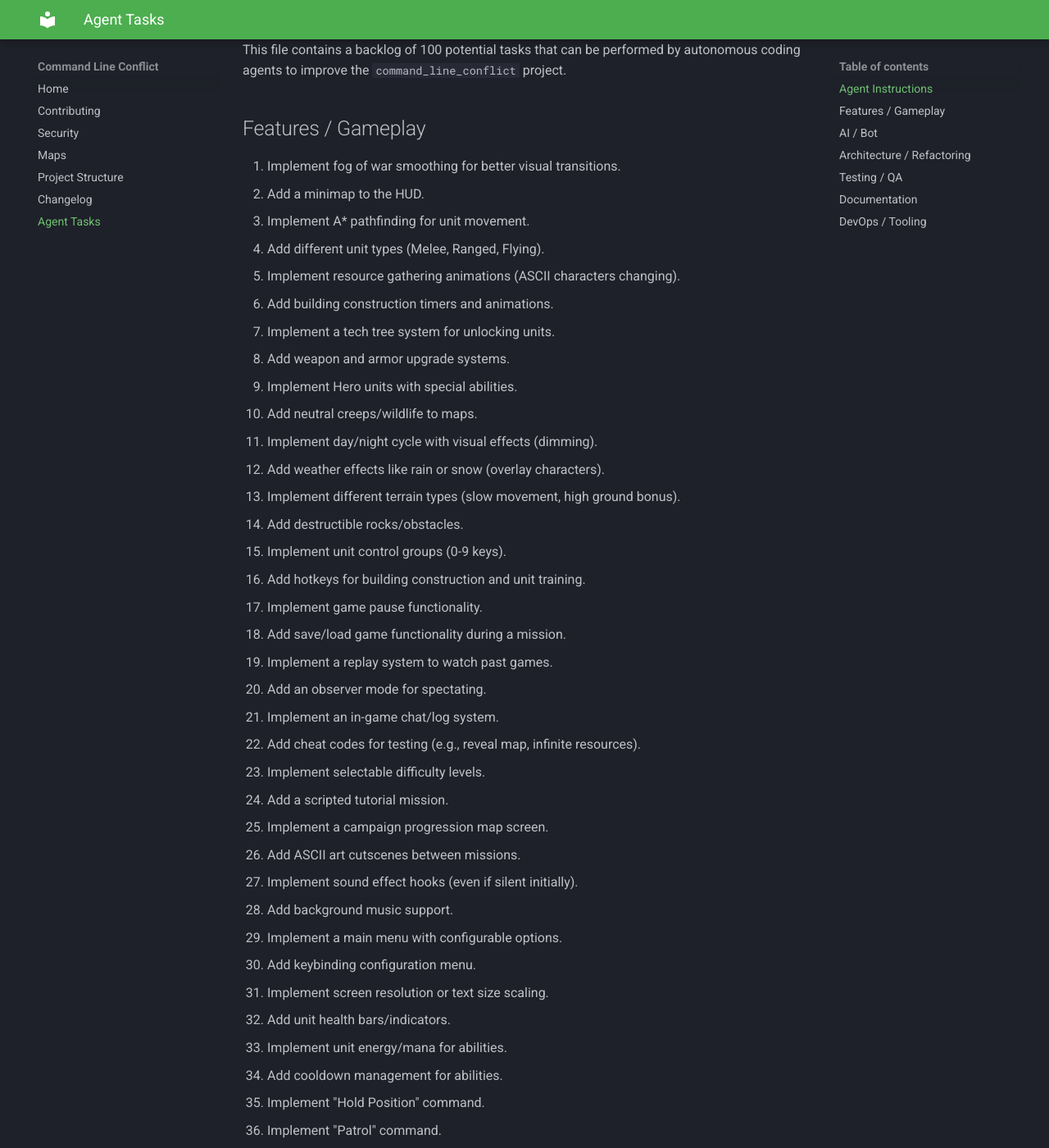
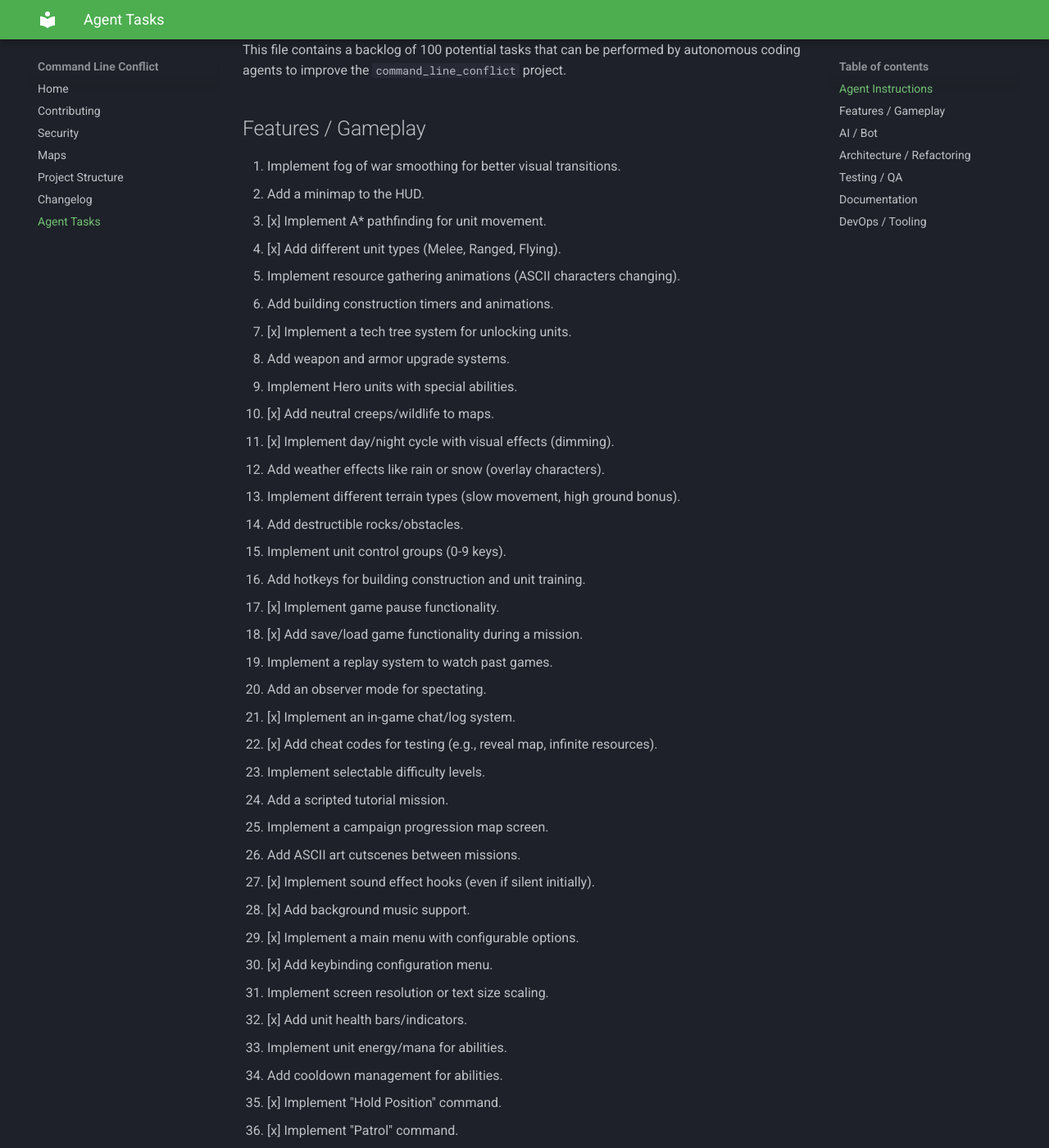
Before and after one commit to tsainez/command-line-conflict, an MkDocs documentation site: the page built from docs/agents.md, in a window 1280 px wide and 1400 px high, scrolled down 322 px. Shown: the whole window at 82% size. Built offline with MkDocs 1.6.1 and Material for MkDocs 9.7.7, drawn with Linux system fonts in a browser that asks for light colours; some of the changed text lies outside the part shown.

```diff
--- a/AGENTS.md
+++ b/AGENTS.md
@@ -12,40 +12,40 @@ This file contains a backlog of 100 potential tasks that can be performed by aut
 ## Features / Gameplay
 1. Implement fog of war smoothing for better visual transitions.
 2. Add a minimap to the HUD.
-3. Implement A* pathfinding for unit movement.
-4. Add different unit types (Melee, Ranged, Flying).
+3. [x] Implement A* pathfinding for unit movement.
+4. [x] Add different unit types (Melee, Ranged, Flying).
 5. Implement resource gathering animations (ASCII characters changing).
 6. Add building construction timers and animations.
-7. Implement a tech tree system for unlocking units.
+7. [x] Implement a tech tree system for unlocking units.
 8. Add weapon and armor upgrade systems.
 9. Implement Hero units with special abilities.
-10. Add neutral creeps/wildlife to maps.
-11. Implement day/night cycle with visual effects (dimming).
+10. [x] Add neutral creeps/wildlife to maps.
+11. [x] Implement day/night cycle with visual effects (dimming).
 12. Add weather effects like rain or snow (overlay characters).
 13. Implement different terrain types (slow movement, high ground bonus).
 14. Add destructible rocks/obstacles.
 15. Implement unit control groups (0-9 keys).
 16. Add hotkeys for building construction and unit training.
-17. Implement game pause functionality.
-18. Add save/load game functionality during a mission.
+17. [x] Implement game pause functionality.
+18. [x] Add save/load game functionality during a mission.
 19. Implement a replay system to watch past games.
 20. Add an observer mode for spectating.
-21. Implement an in-game chat/log system.
-22. Add cheat codes for testing (e.g., reveal map, infinite resources).
+21. [x] Implement an in-game chat/log system.
+22. [x] Add cheat codes for testing (e.g., reveal map, infinite resources).
 23. Implement selectable difficulty levels.
 24. Add a scripted tutorial mission.
 25. Implement a campaign progression map screen.
 26. Add ASCII art cutscenes between missions.
-27. Implement sound effect hooks (even if silent initially).
-28. Add background music support.
-29. Implement a main menu with configurable options.
-30. Add keybinding configuration menu.
+27. [x] Implement sound effect hooks (even if silent initially).
+28. [x] Add background music support.
+29. [x] Implement a main menu with configurable options.
+30. [x] Add keybinding configuration menu.
 31. Implement screen resolution or text size scaling.
-32. Add unit health bars/indicators.
+32. [x] Add unit health bars/indicators.
 33. Implement unit energy/mana for abilities.
 34. Add cooldown management for abilities.
-35. Implement "Hold Position" command.
-36. Implement "Patrol" command.
+35. [x] Implement "Hold Position" command.
+36. [x] Implement "Patrol" command.
 37. Implement "Attack Move" command.
 38. Add unit formations.
 39. Implement collision avoidance between friendly units.
@@ -66,14 +66,14 @@ This file contains a backlog of 100 potential tasks that can be performed by aut
 ## Architecture / Refactoring
 51. Refactor ECS storage to be more cache-friendly.
 52. Split the large `engine.py` into smaller, focused modules.
-53. Introduce an Event Bus for decoupled system communication.
+53. [x] Introduce an Event Bus for decoupled system communication.
 54. Optimize the rendering loop to reduce flicker.
 55. Add comprehensive type hinting to the entire codebase.
 56. Add docstrings to all public functions and classes.
 57. Refactor map loading to use a standard format like JSON or YAML.
 58. Implement a Dependency Injection container.
 59. Extract all hardcoded configuration values to a separate config file.
-60. Create a unified logging system with different levels.
+60. [x] Create a unified logging system with different levels.
 61. Refactor unit logic into a State Machine pattern.
 62. Optimize collision detection using a Quadtree or spatial hash.
 63. Refactor input handling to support custom keymaps easily.
@@ -83,7 +83,7 @@ This file contains a backlog of 100 potential tasks that can be performed by aut
 67. Standardize error handling and exceptions.
 68. Remove magic numbers and replace with named constants.
 69. Enforce PEP8 compliance across the codebase.
-70. Sort imports automatically using `isort` configuration.
+70. [x] Sort imports automatically using `isort` configuration.
 
 ## Testing / QA
 71. Add unit tests for the core `Game` class.
@@ -95,7 +95,7 @@ This file contains a backlog of 100 potential tasks that can be performed by aut
 77. Create a stress test spawning 1000 units to check stability.
 78. Add test coverage reporting (target > 80%).
 79. Implement automated map validation (check for unreachable areas).
-80. Add static analysis (pylint, mypy) checks to the pipeline.
+80. [x] Add static analysis (pylint, mypy) checks to the pipeline.
 81. Create test fixtures for complex game scenarios (e.g., max supply).
 82. Mock external dependencies (like Pygame) effectively in tests.
 83. [x] Add pre-commit hooks for linting and formatting.
@@ -119,4 +119,4 @@ This file contains a backlog of 100 potential tasks that can be performed by aut
 97. [x] Set up GitHub Actions for Continuous Integration.
 98. Create a release script to package the game.
 99. Add a "watch mode" script for auto-restarting on code changes.
-100. Create a map editor tool (CLI or simple GUI).
+100. [x] Create a map editor tool (CLI or simple GUI).
```
Also changed, not shown: CONTRIBUTING.md (+9 -0 lines), docs/CHEATSHEET.md (added, +56 -0 lines), .github/ISSUE_TEMPLATE/documentation_request.md (added), 10 other files.
